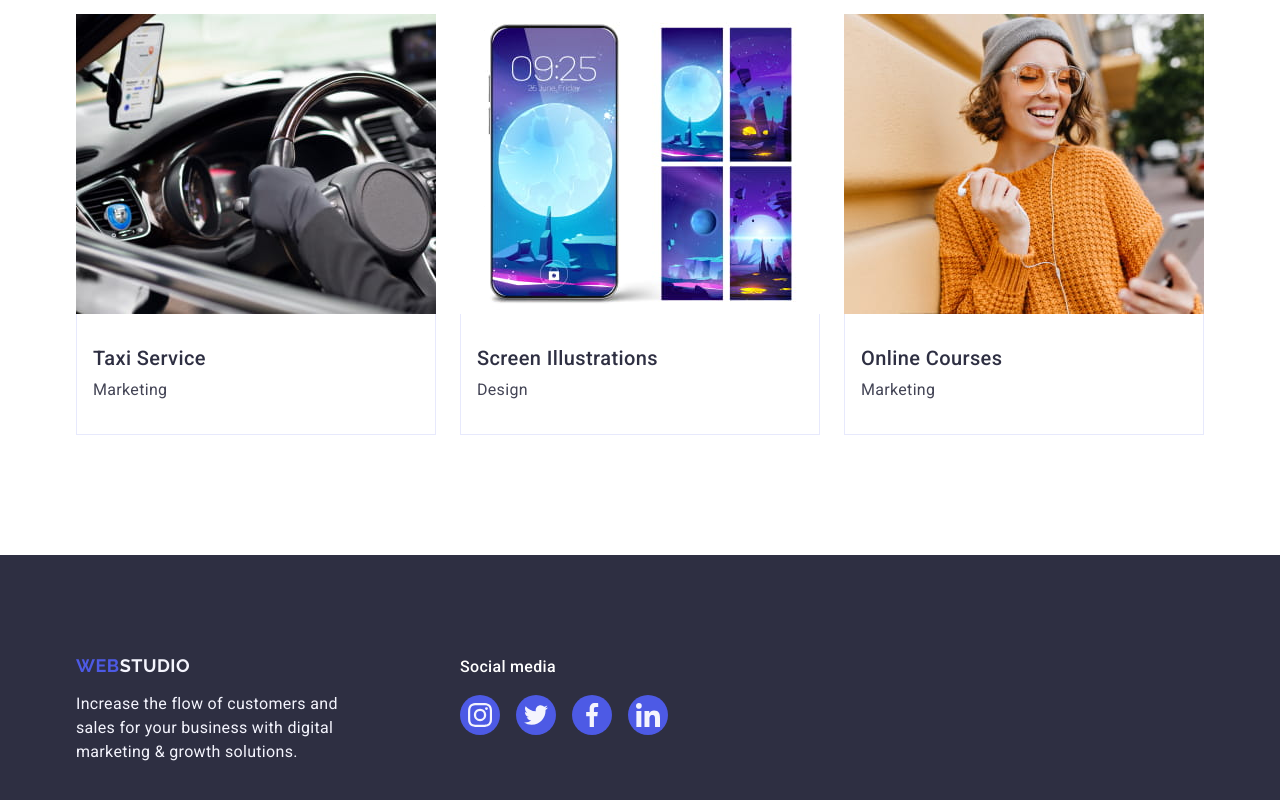
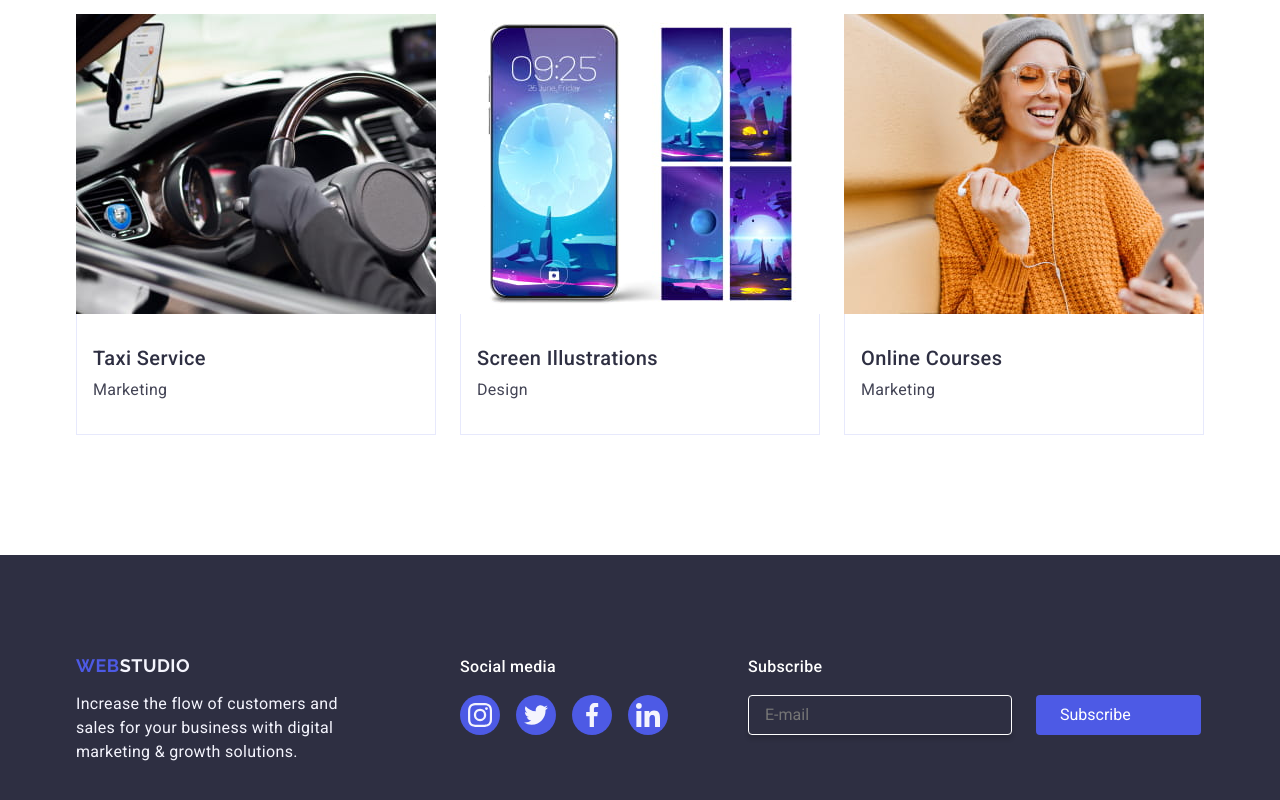
Before and after one commit to JohnRealy/goit-markup-hw-05, a plain HTML site: page index.html in a window 1280 px wide. Shown: the part 2628-3428 px from the top of the page. Drawn offline with nearby package versions, Linux system fonts and the light colour scheme.

Commit message:
Footer done

```diff
--- a/css/style.css
+++ b/css/style.css
@@ -524,6 +524,46 @@ p {
   fill: #f4f4fd;
 }
 
+.subscribe-block{
+  margin-left: 80px;
+}
+
+.subscribe-input{
+  padding-left: 16px;
+  align-items: center;
+  background-color: transparent;
+  width: 264px;
+  height: 40px;
+  border-radius: 4px;
+  border: 1px solid #ffffff;
+  box-shadow: 0px 4px 4px 0px rgba(0, 0, 0, 0.15);
+}
+
+.subscribe-btn{
+  background-color: #4d5ae5;
+  border-radius: 4px;
+  min-width: 165px;
+  height: 40px;
+  color: #ffffff;
+  border: none;
+  display: flex;
+  align-items: center;
+  padding-left: 24px;
+  padding-right: 24px;
+    justify-content: space-between;
+}
+
+.subscribe-wrapper{
+  display: flex;
+  gap: 24px;
+}
+
+.tg-icon{
+  fill: #ffffff;
+
+}
+
+
 /* =============== Backdrop =============== */
 .backdrop{
   opacity: 0;
--- a/index.html
+++ b/index.html
@@ -482,7 +482,23 @@
             </li>
           </ul>
         </div>
-      </div>
+        <div class="subscribe-block">
+          <p class="foter-item-text">Subscribe</p>
+          <div class="subscribe-wrapper">
+            <input
+              class="subscribe-input"
+              type="text"
+              placeholder="E-mail"
+            >
+              <button class="subscribe-btn" type="button">Subscribe
+                <svg class="tg-icon" width="24" height="24">
+                  <use href="./images/icons.svg#icon-tg"></use>
+                </svg>
+              </button>
+            </div>
+          </div>
+        </div>
+
     </footer>
 
     <!-- Backdrop section -->
```
Also changed, not shown: images/icons.svg.
